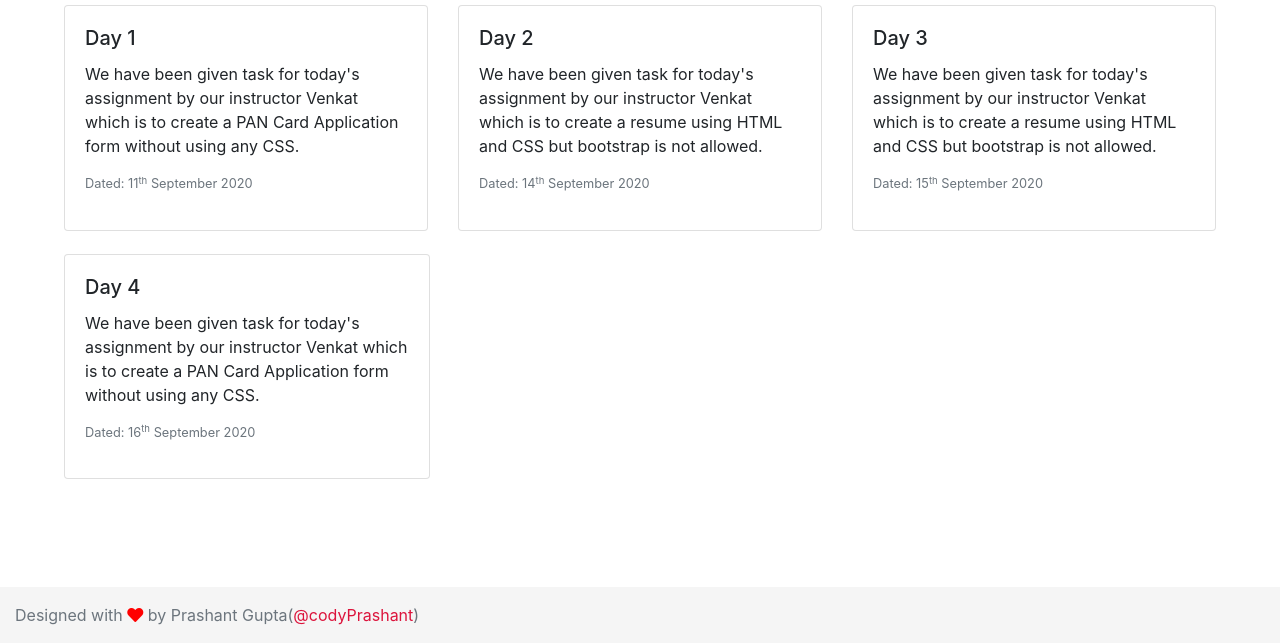
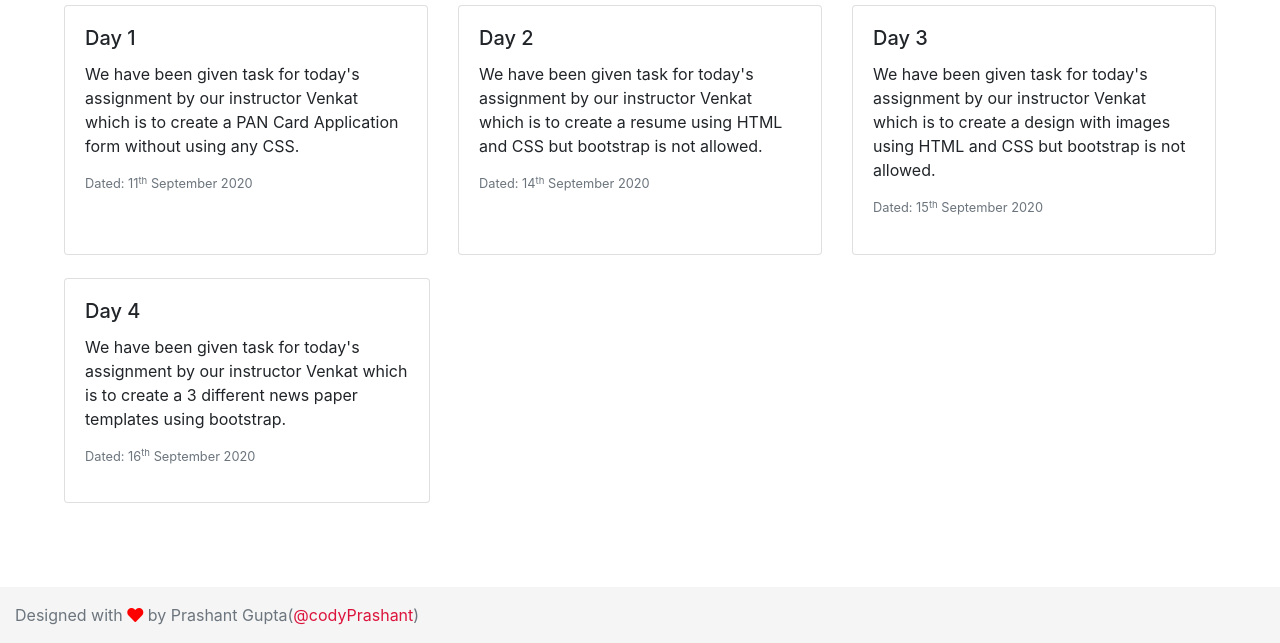
Before and after one commit to codyprashant/GUVI-ZEN, a plain HTML site: page dailyAssignments/htmlCssModule/assignHome.html in a window 1280 px wide. Shown: the part 157-800 px from the top of the page. Drawn offline with Linux system fonts and the light colour scheme.

Commit message:
Update assignHome.html

```diff
--- a/dailyAssignments/htmlCssModule/assignHome.html
+++ b/dailyAssignments/htmlCssModule/assignHome.html
@@ -51,7 +51,7 @@
       <div class="card">
         <div class="card-body">
           <h5 class="card-title">Day 3</h5>
-          <p class="card-text">We have been given task for today's assignment by our instructor Venkat which is to create a resume using HTML and CSS but bootstrap is not allowed.</p>
+          <p class="card-text">We have been given task for today's assignment by our instructor Venkat which is to create a design with images using HTML and CSS but bootstrap is not allowed.</p>
           <p class="card-text"><small class="text-muted">Dated: 15<sup>th</sup> September 2020</small></p>
           <a href="/dailyAssignments/htmlCssModule/day3/day3Home.html" target="_blank"  class="stretched-link"></a>
           <!-- <a href="#" target="_blank" onclick="alert('Assignment is still in pending and will be uploaded as soon as its completed.')" class="stretched-link"></a> -->
@@ -65,7 +65,7 @@
       <div class="card" style="max-width:31%">
         <div class="card-body">
           <h5 class="card-title">Day 4</h5>
-          <p class="card-text">We have been given task for today's assignment by our instructor Venkat which is to create a PAN Card Application form without using any CSS.</p>
+          <p class="card-text">We have been given task for today's assignment by our instructor Venkat which is to create a 3 different news paper templates using bootstrap.</p>
           <p class="card-text"><small class="text-muted">Dated: 16<sup>th</sup> September 2020</small></p>
           <a href="/dailyAssignments/htmlCssModule/day4/news1.html" target="_blank"  class="stretched-link"></a>
         </div>
```
